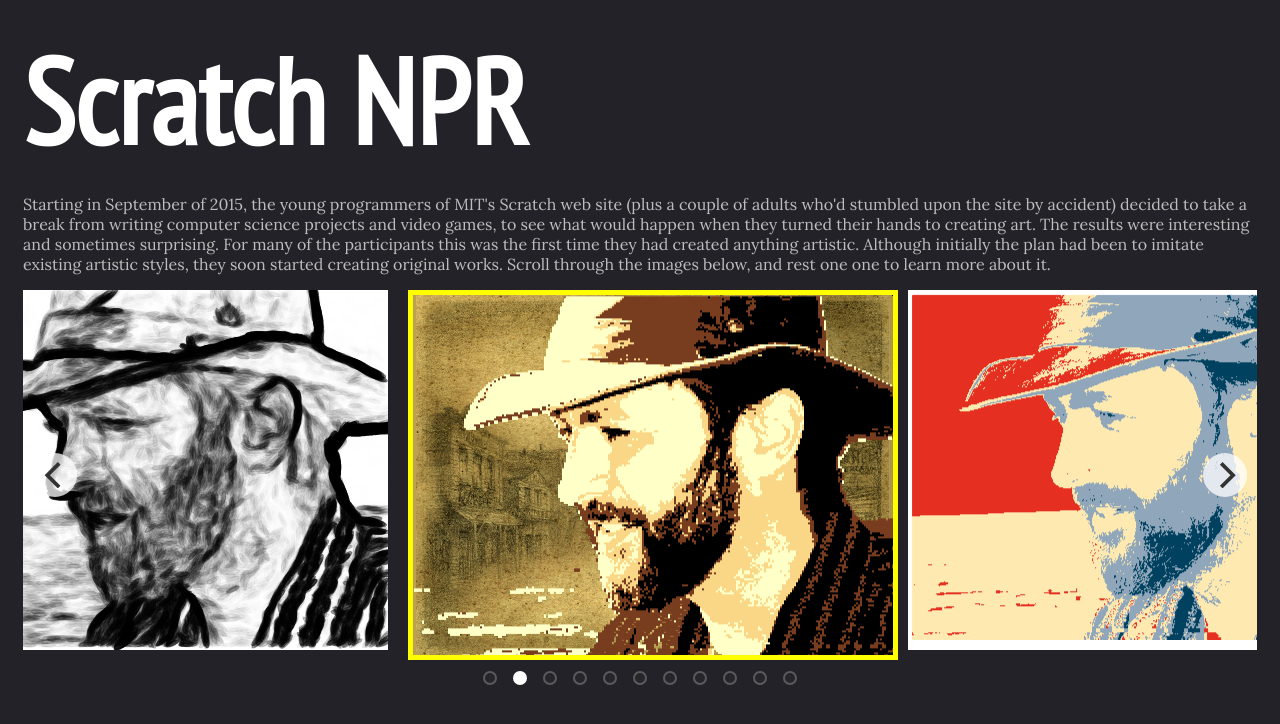
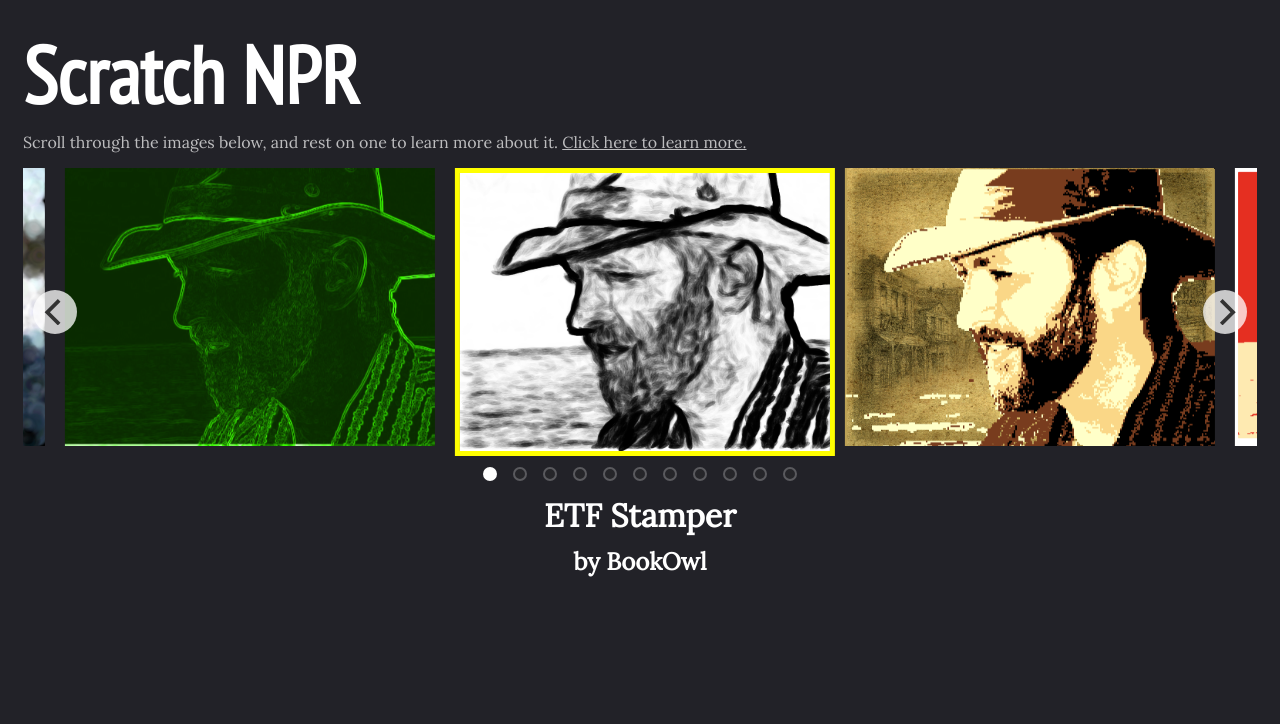
Before and after one commit to ScratchNPR/scratchnpr.github.io, a plain HTML site: page carousel/index.html in a window 1280 px wide. Drawn offline with Linux system fonts and the light colour scheme.

Commit message:
Improved carousel UI
Improved the carousel UI by making the title and images smaller, moving
the description to an about page (incomplete), and made it wait longer
before constructing the carousel

```diff
--- /dev/null
+++ b/carousel/about.html
@@ -0,0 +1,13 @@
+<html>
+  <head>
+    <title>Scratch NPR - About</title>
+    <link rel="stylesheet" href="css/about.css">
+  </head>
+  <body>
+    <h1 id='title'>Scratch NPR</h1>
+    <h2>About</h2>
+   <p id="desc">Starting in September of 2015, the young programmers of MIT's Scratch web site (plus a couple of adults who'd stumbled upon the site by accident) decided to take a break from writing computer science projects and video games, to see what would happen when they turned their hands to creating art.  The results were interesting and sometimes surprising.  For many of the participants this was the first time they had created anything artistic.  Although initially the plan had been to imitate existing artistic styles, they soon started creating original works.
+     <br>
+     <a href="index.html">Back to gallery...</a></p>
+  </body>
+</html>
--- /dev/null
+++ b/carousel/css/about.css
@@ -0,0 +1,32 @@
+@import url(https://fonts.googleapis.com/css?family=PT+Sans+Narrow);
+@import url(https://fonts.googleapis.com/css?family=Lora);
+
+body {
+  background:#222228;
+  padding: 15px;
+}
+
+a {
+  color:rgba(255,255,255,0.7);
+  font-family: 'Lora', serif;
+}
+
+#title {
+  color: white;
+  font-size: 500%;
+  font-family: 'PT Sans Narrow', sans-serif;
+  /*padding-left: 60px;*/
+  margin-bottom: -10px;
+}
+
+#desc {
+  color:rgba(255,255,255,0.7);
+  font-family: 'Lora', serif;
+}
+
+h2 {
+  color: white;
+  font-size: 300%;
+  font-family: 'PT Sans Narrow', sans-serif;
+  margin-bottom: -10px;
+}
--- a/carousel/css/style.css
+++ b/carousel/css/style.css
@@ -6,10 +6,16 @@ body {
   padding: 15px;
 }
 
+a {
+  color:rgba(255,255,255,0.7);
+  font-family: 'Lora', serif;
+  margin-bottom: 10px;
+}
 .arttitle {
   color: white;
   font-family: "Lora";
   text-align: center;
+  margin-bottom: -10px;
 }
 .artauther {
   color: white;
@@ -23,10 +29,10 @@ body {
 }
 #title {
   color: white;
-  font-size: 750%;
+  font-size: 500%;
   font-family: 'PT Sans Narrow', sans-serif;
   /*padding-left: 60px;*/
-  margin-bottom: 0px;
+  margin-bottom: -10px;
 }
 
 #desc {
@@ -57,6 +63,8 @@ body {
 .gallery-cell {
   margin-right: 20px;
   margin-bottom: 10px;
+  max-width: 30%;
+  max-height: auto;
 }
 .is-selected {
   border: 5px solid yellow;
--- a/carousel/index.html
+++ b/carousel/index.html
@@ -7,8 +7,8 @@
   </head>
   <body>
     <h1 id='title'>Scratch NPR</h1>
-   <p id="desc">Starting in September of 2015, the young programmers of MIT's Scratch web site (plus a couple of adults who'd stumbled upon the site by accident) decided to take a break from writing computer science projects and video games, to see what would happen when they turned their hands to creating art.  The results were interesting and sometimes surprising.  For many of the participants this was the first time they had created anything artistic.  Although initially the plan had been to imitate existing artistic styles, they soon started creating original works.
-    Scroll through the images below, and rest one one to learn more about it.</p>
+    <p id="desc">Scroll through the images below, and rest on one to learn more about it.
+      <a href="about.html">Click here to learn more.</a></p>
     <div class="gallery" id="gallery">
 
     </div>
--- a/carousel/js/script.js
+++ b/carousel/js/script.js
@@ -3,7 +3,7 @@ var info = document.getElementById("info");
 
 gallery.innerHTML = "";
 for (var i = 0; i < images.length; i++){
-  gallery.innerHTML += "<div class='gallery-cell'><img src='." + images[i].new + "' alt='" + images[i].name + "' /></div>";
+  gallery.innerHTML += "<img class='gallery-cell' src='." + images[i].new + "' alt='" + images[i].name + "' />";
   //console.log(gallery.innerHTML);
 }
 
@@ -37,7 +37,7 @@ setTimeout( (function(){
   var flkity = new Flickity('.gallery', {
     wrapAround: true,
     //freeScroll: true,
-    autoPlay: 4000 //milliseconds
+    //autoPlay: 4000 //milliseconds
   });
 
   function ondragstart(){
@@ -55,4 +55,4 @@ setTimeout( (function(){
   flkity.on("dragStart", ondragstart);
   flkity.on("cellSelect", ondragstart);
   flkity.on("settle", onsettle);
-}),500);
+}),1250);
```
